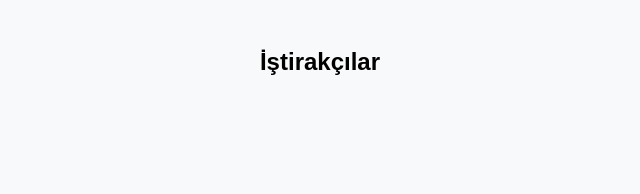
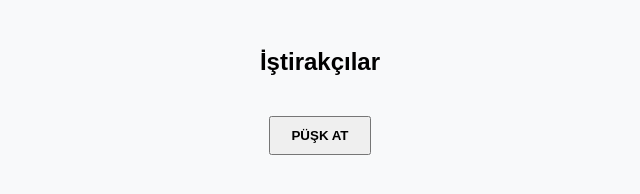
Before and after one commit to rossovusal/ps5-premier, a website: page public/istirakchilar.html in a window 1280 px wide. Shown: the whole page, without its empty margins (320-960 px from the left). Drawn offline with Linux system fonts and the light colour scheme.

```diff
--- a/public/istirakchilar.html
+++ b/public/istirakchilar.html
@@ -43,5 +43,25 @@
       userList.appendChild(li);
     });
   </script>
+
+  <button onclick="drawLots()" style="margin-top: 20px; padding: 10px 20px; font-weight: bold;">PÜŞK AT</button>
+  <script>
+    function drawLots() {
+      const pass = prompt("Təhlükəsizlik kodunu daxil edin:");
+      if (pass !== "Milan1899!") {
+        alert("Kod yalnışdır! Püşk atılmadı.");
+        return;
+      }
+      const list = document.getElementById("userList");
+      const items = Array.from(list.children);
+      for (let i = items.length - 1; i > 0; i--) {
+        const j = Math.floor(Math.random() * (i + 1));
+        list.appendChild(items[j]);
+        items.splice(j, 1);
+      }
+    }
+  </script>
 </body>
 </html>
+
+</html>
```
